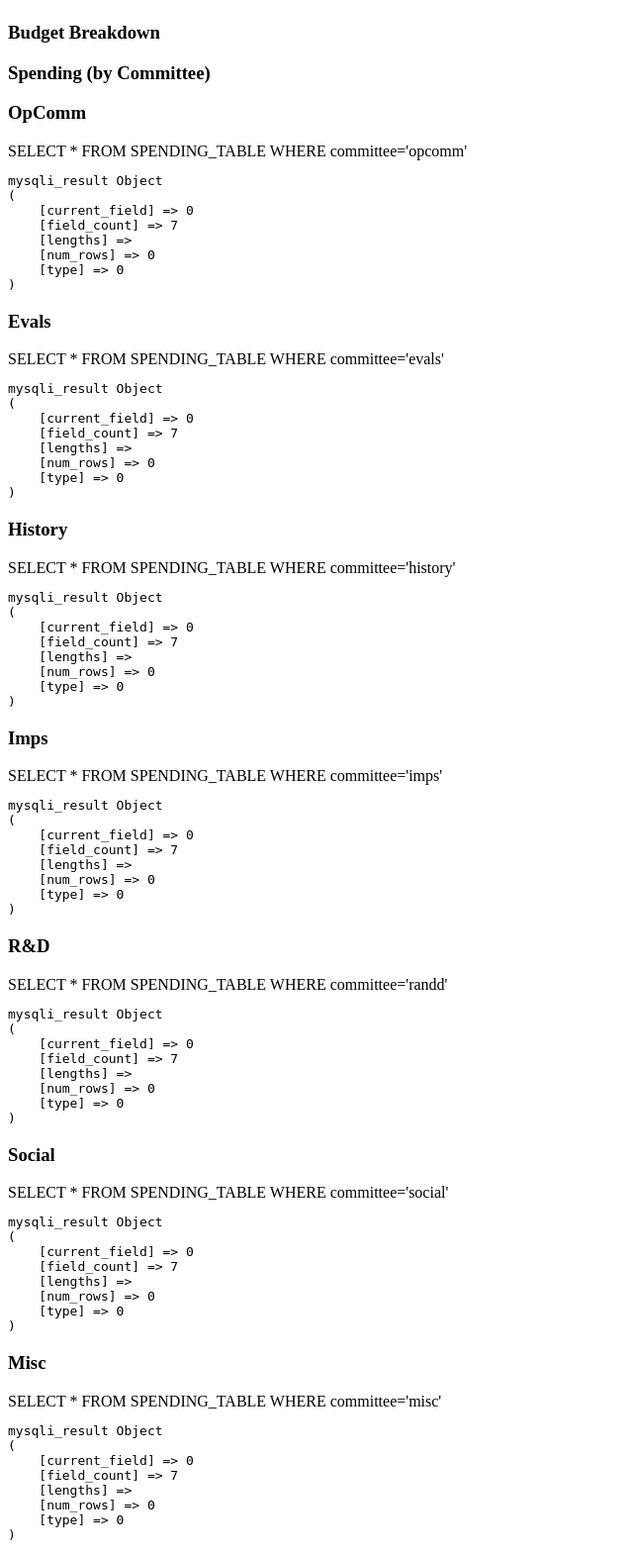
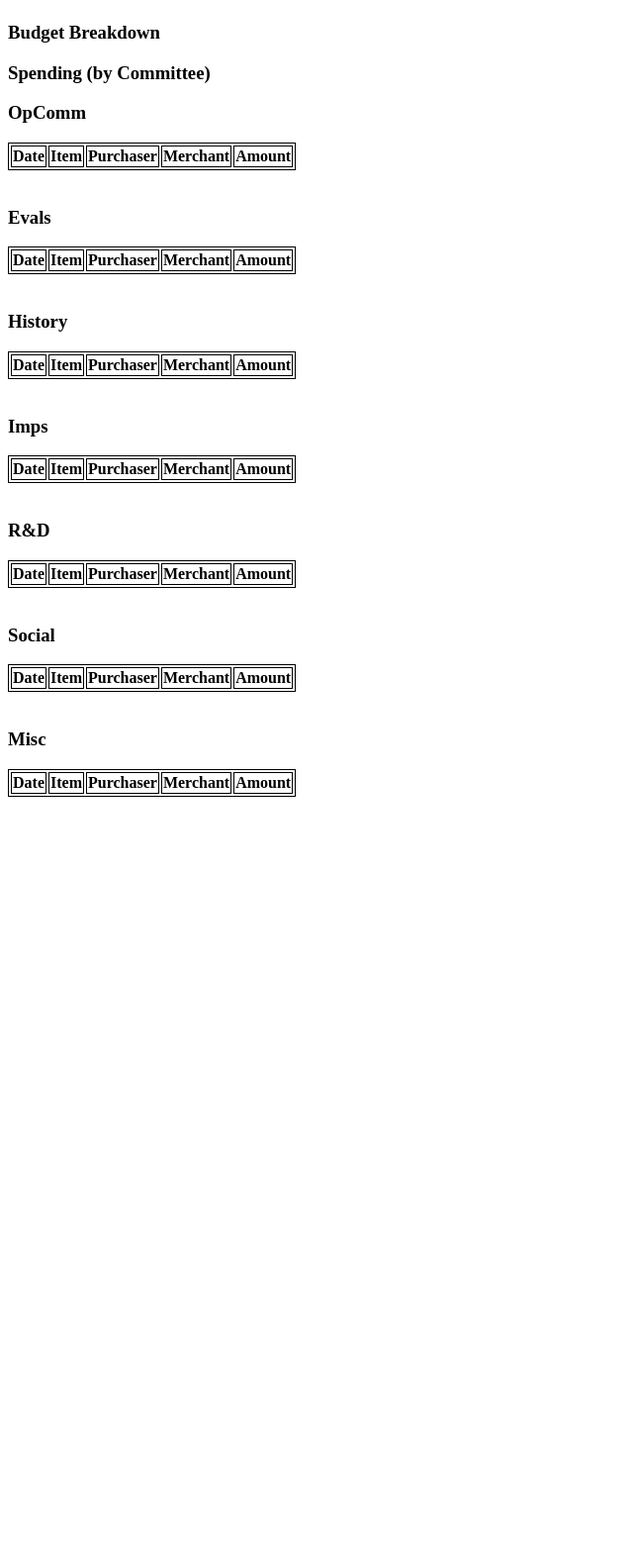
Before and after one commit to bencentra/csh-spending, a PHP site: page / in a window 1280 px wide. Shown: the part 58-1629 px from the top of the page at 99% size, without its empty margins (0-640 px from the left). After the commit the page ends 863 px from the top, so only its background shows below. Run offline with PHP 8.4, Linux system fonts and the light colour scheme; tables that the repository leaves empty or names only in its code hold one stand-in row (values such as "Sample post"); a stand-in replaces the project's code that opens the database connection; lists and menus that the app fills with data are empty; some libraries are stand-ins or nearby versions.

Commit message:
prints tables

```diff
--- a/lib.php
+++ b/lib.php
@@ -2,7 +2,8 @@
 
 require_once("mysql_vars.php");
 
-function createTable($committee) {
+function createTable($committee)
+{
 	//Connect to the MySQL database using a mysqli object
 	$mysqli = new mysqli(MYSQL_HOST, MYSQL_USER, MYSQL_PASS, MYSQL_DB);
 	//If there was an error, kill the script
@@ -12,7 +13,7 @@ function createTable($committee) {
 
 	//Form the query to select all entries for the given $committee
 	$query = "SELECT * FROM ".SPENDING_TABLE." WHERE committee='".$committee."'";
-	echo $query."<br/>";
+	//echo $query."<br/>";
 
 	//Make the query
 	$result = $mysqli->query($query);
@@ -22,11 +23,27 @@ function createTable($committee) {
 	}
 	//Handle the result
 	else {
-		echo "<pre>";
-		print_r($result);
-		echo "</pre>";
+		//echo "<pre>";
+		$html = createTableHeader();
+		while($row = $result->fetch_assoc()) {
+			//print_r($row);
+			$html .= "<tr><td>".$row["date"]."</td>";
+			$html .= "<td>".$row["item"]."</td>";
+			$html .= "<td>".$row["purchaser"]."</td>";
+			$html .= "<td>".$row["merchant"]."</td>";
+			$html .= "<td>".$row["amount"]."</td></tr>";
+		}
+		$html .= "</table><br/>";
+		echo $html;
+		//echo "</pre>";
 	}
 
 	//Close the mysqli connection
 	$mysqli->close();
 }
+
+function createTableHeader()
+{
+	$html = "<table class='committee'><tr><th>Date</th><th>Item</th><th>Purchaser</th><th>Merchant</th><th>Amount</th></tr>";
+	return $html;
+}
--- a/style.css
+++ b/style.css
@@ -1 +1,9 @@
 @CHARSET "UTF-8";
+
+table, td, th {
+	border: 1px solid black;
+}
+
+td, th {
+	padding: 1px;
+}
```
